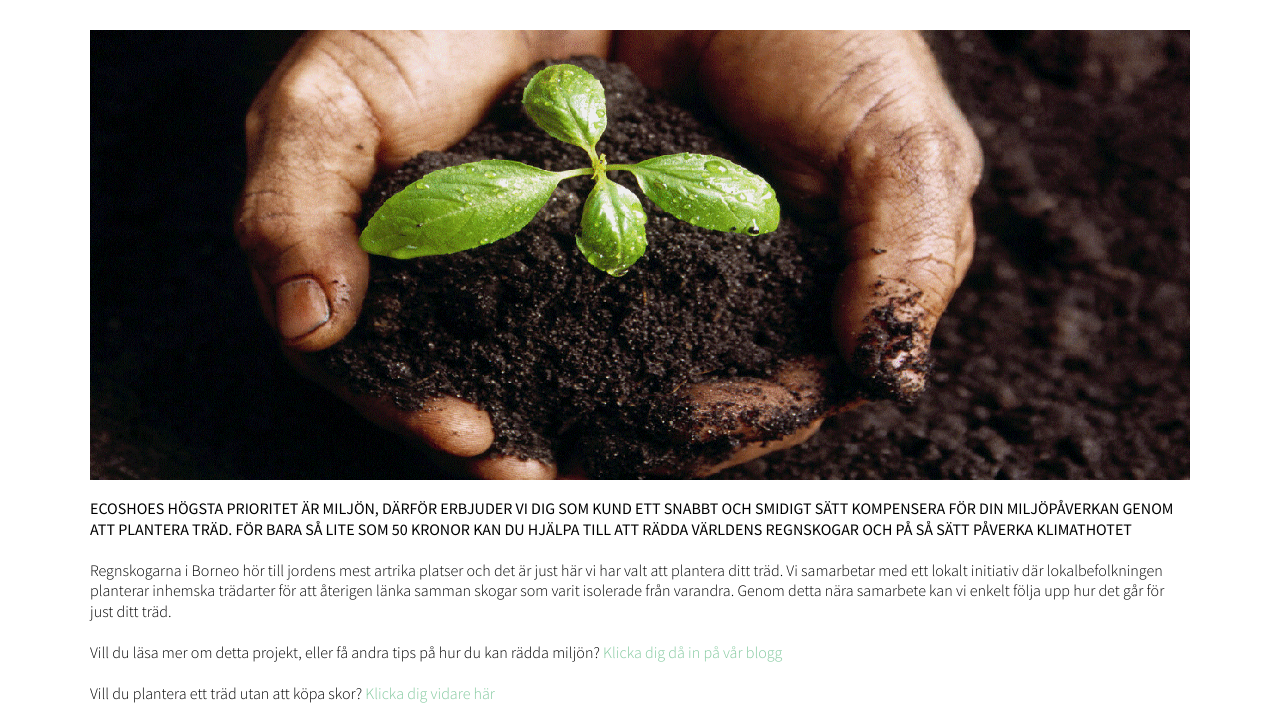
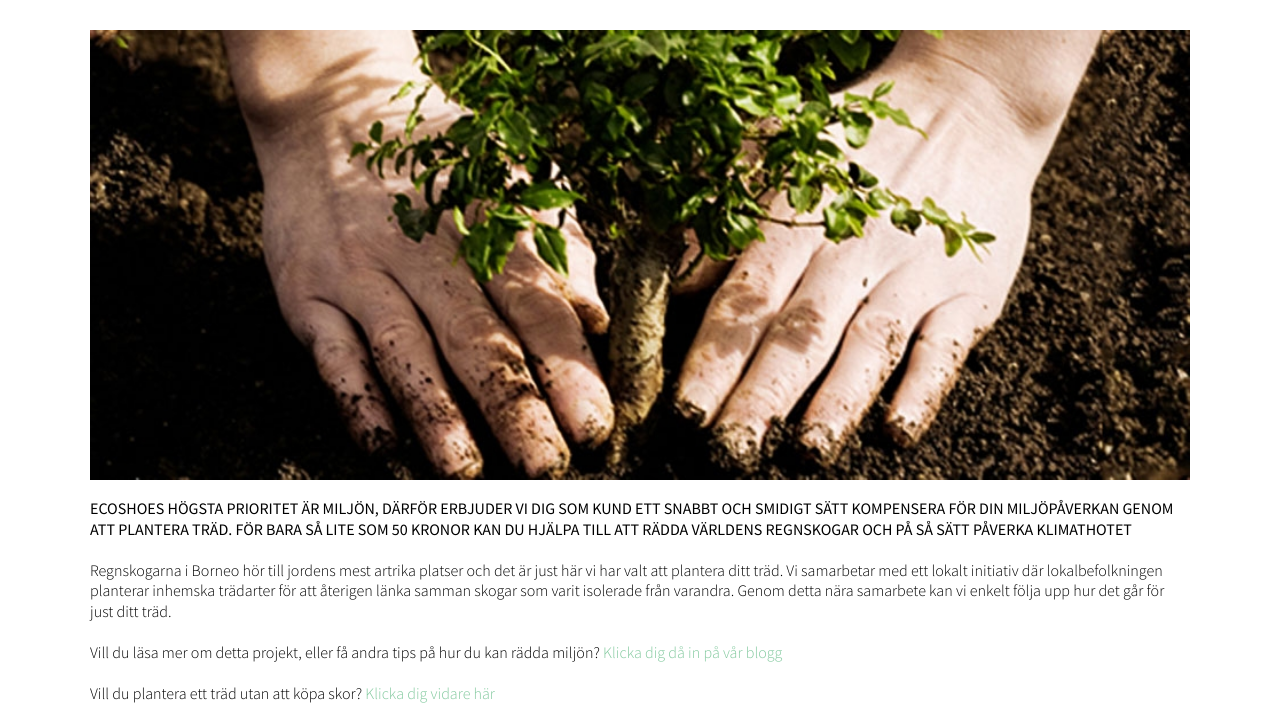
Before and after one commit to jskogh/skolala, a PHP site: page /philosophy.php in a window 1280 px wide. Shown: the part 92-812 px from the top of the page. Run offline with PHP 8.4, Linux system fonts and the light colour scheme; some libraries are stand-ins or nearby versions.

Commit message:
philosophy page image change

```diff
--- a/philosophy.php
+++ b/philosophy.php
@@ -14,7 +14,7 @@ require_once 'app/start.php';
 	<div id="philosophy_page">
 
 		<div id="philosophy_header">
-			<img src="img/frontpage/plant_tree.gif" alt="plant_tree" width="1100px" height="450px" />
+			<img src="img/frontpage/tree_planting.jpg" alt="plant_tree" width="1100px" height="450px" />
 		</div>
 
 		<div id="philosophy_text">
```
